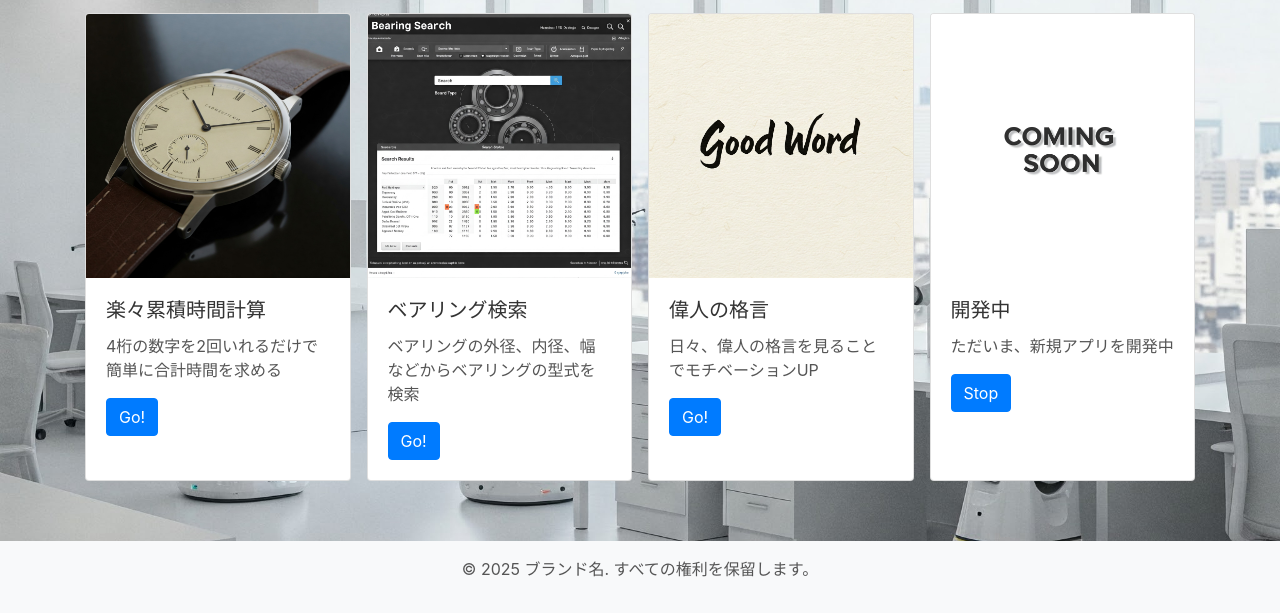
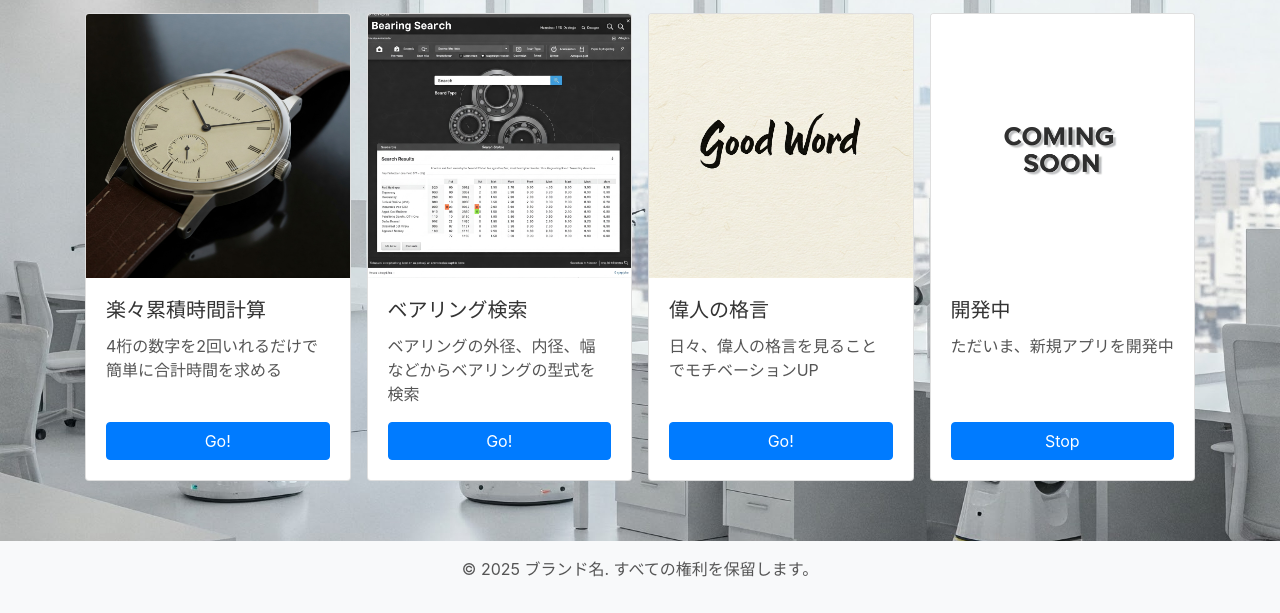
Before and after one commit to studying-program/rakutech_jp, a website: page src/portfolio.html in a window 1280 px wide. Shown: the part 187-800 px from the top of the page. Drawn offline with nearby package versions, Linux system fonts and the light colour scheme.

Commit message:
card button bottom

```diff
--- a/src/css/styles.css
+++ b/src/css/styles.css
@@ -61,4 +61,16 @@ footer {
 .card {
     flex: 1 1 calc(25% - 1rem);
     box-sizing: border-box;
+    display: flex;
+    flex-direction: column;
 }
+
+.card-body {
+    display: flex;
+    flex-direction: column;
+    flex-grow: 1;
+}
+
+.card-body .btn {
+    margin-top: auto;
+}
```
